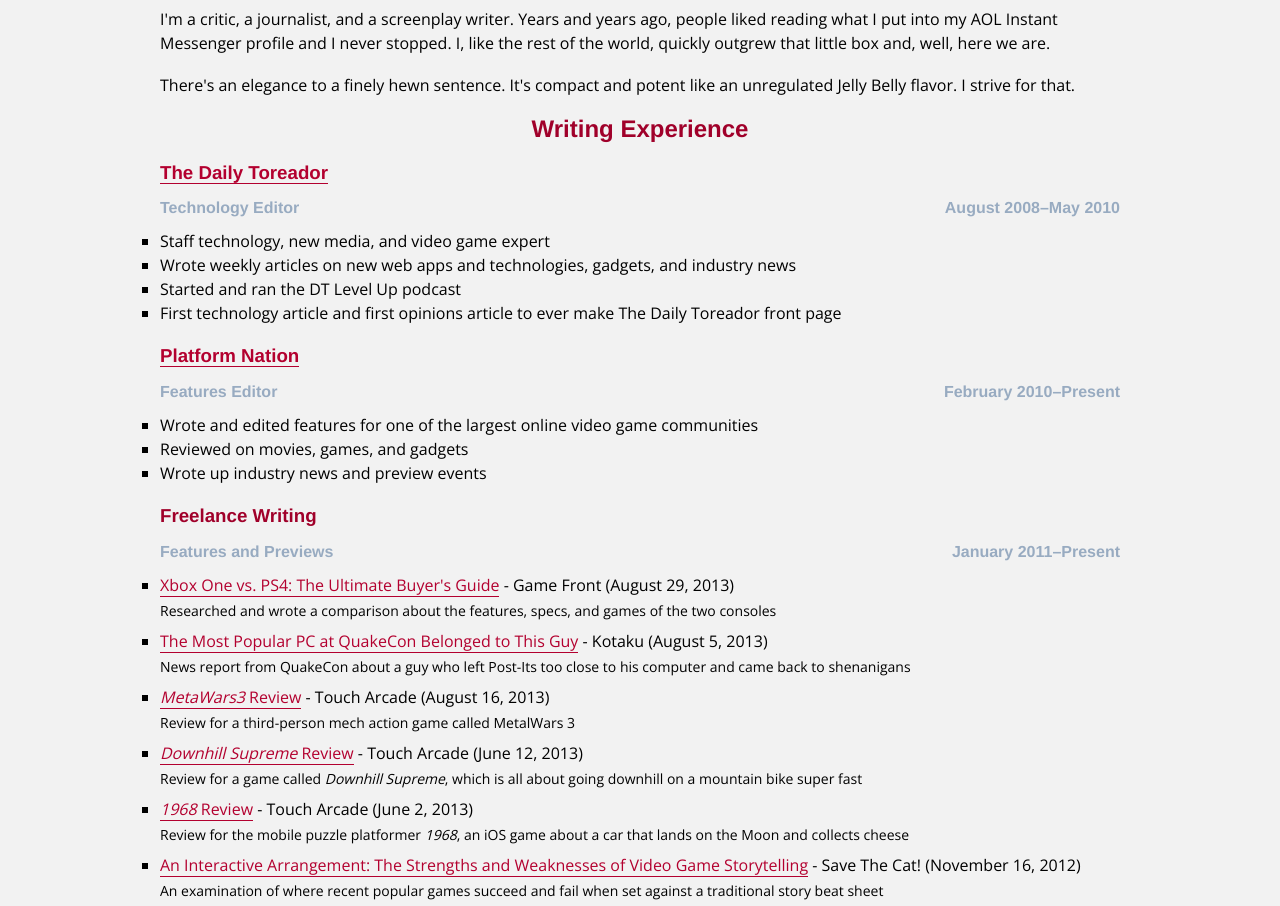
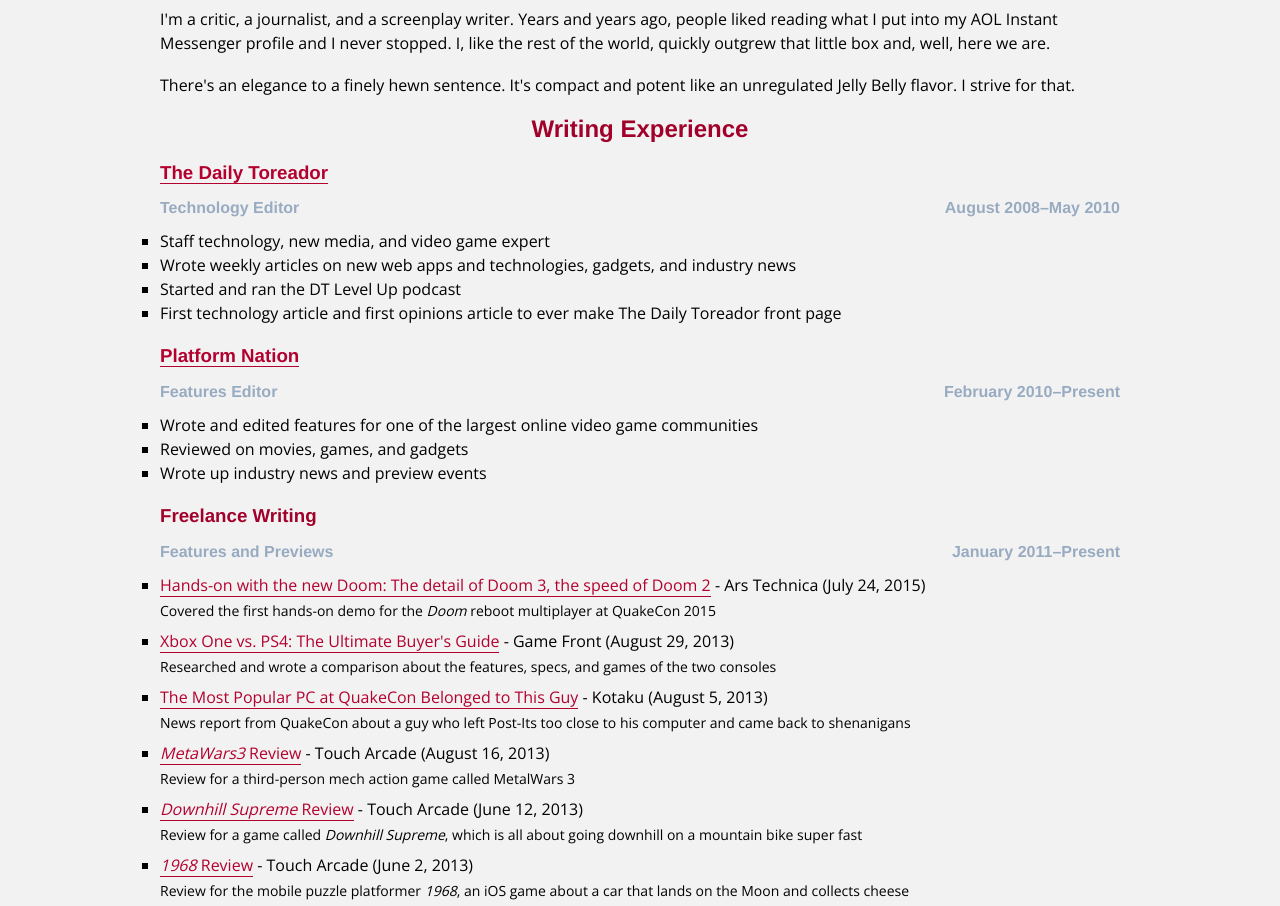
Before and after one commit to mockenoff/dotcom, a plain HTML site: page docs/writer.html in a window 1280 px wide. Shown: the part 164-1070 px from the top of the page. Drawn offline with nearby package versions, Linux system fonts and the light colour scheme; a web font is replaced by a local one.

Commit message:
Add more freelance coverage to writer history

```diff
--- a/docs/writer.html
+++ b/docs/writer.html
@@ -154,6 +154,10 @@
 			<h4>Features and Previews <span class="float-right">January 2011&ndash;Present</span></h4>
 			<ul class="decor">
 				<li>
+					<p><a href="http://arstechnica.com/gaming/2015/07/hands-on-with-the-new-doom-the-detail-of-doom-3-the-speed-of-doom-2/" title="Hands-on with the new Doom: The detail of Doom 3, the speed of Doom 2 | Ars Technica">Hands-on with the new Doom: The detail of Doom 3, the speed of Doom 2</a> - Ars Technica (July 24, 2015)</p>
+					<p class="sub">Covered the first hands-on demo for the <em>Doom</em> reboot multiplayer at QuakeCon 2015</p>
+				</li>
+				<li>
 					<p><a href="http://www.gamefront.com/xbox-one-vs-playstation-4/" title="Xbox One vs. PS4: The Ultimate Buyer&#039;s Guide | Game Front">Xbox One vs. PS4: The Ultimate Buyer's Guide</a> - Game Front (August 29, 2013)</p>
 					<p class="sub">Researched and wrote a comparison about the features, specs, and games of the two consoles</p>
 				</li>
```
Also changed, not shown: index.html (+5 -0 lines), 1 other file.
